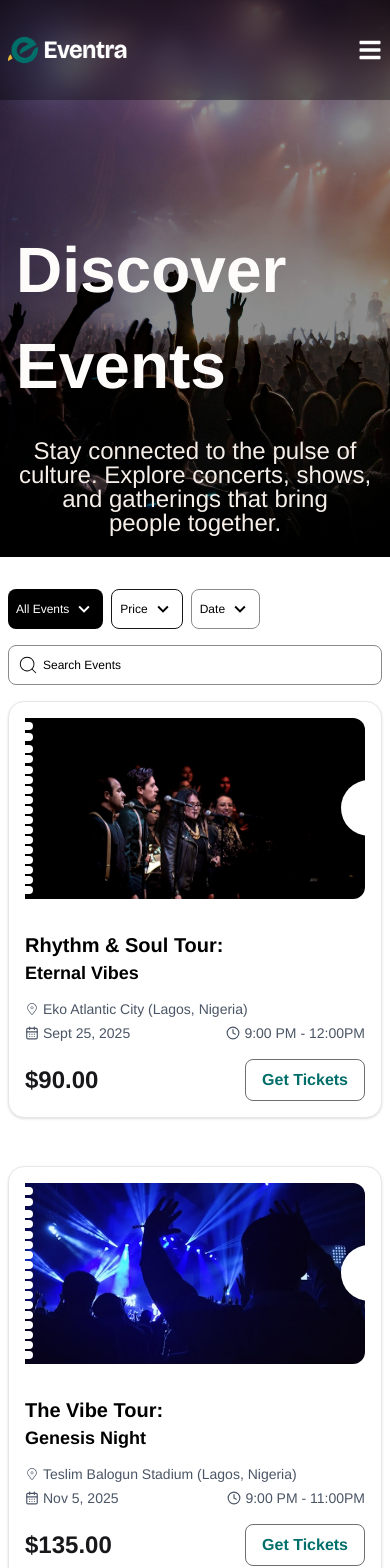
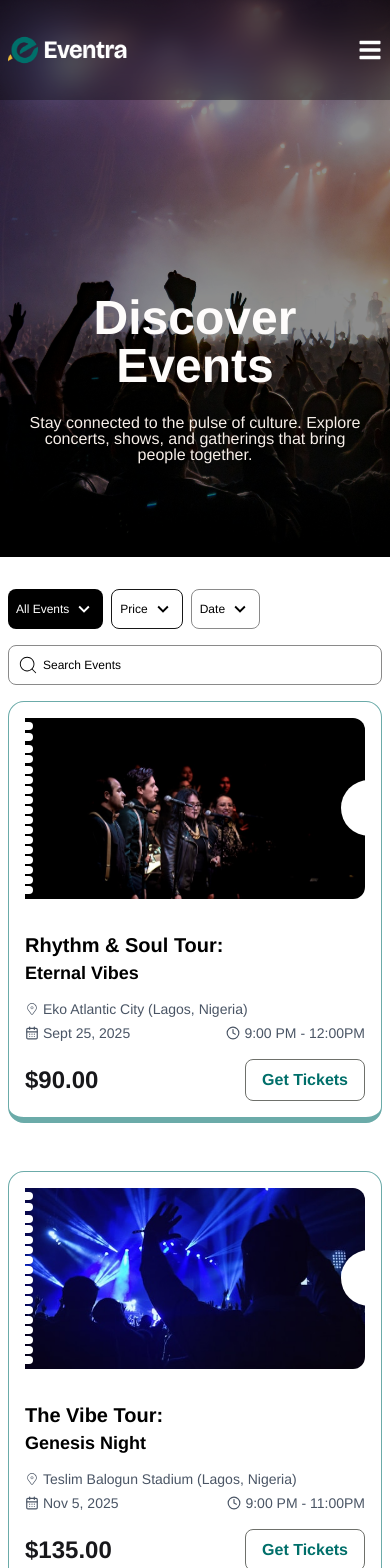
Before and after one commit to Tobak95/Event-Frontend, a React (Vite) app: page /discover in a window 390 px wide. Shown: the top 1568 px of the page. Built offline with nearby package versions, Linux system fonts and the light colour scheme.

Commit message:
ref:Added border cause it was removed and added responsive text to the herosectionCard

```diff
--- a/src/Pages/Discover.jsx
+++ b/src/Pages/Discover.jsx
@@ -39,7 +39,7 @@ const Card = ({ h2, pTag1, location, time, date, price, img }) => {
   ];
   return (
     <div className="">
-      <div className="flex flex-col-reverse lg:flex-row rounded-2xl overflow-hidden bg-white  shadow border border-gray-200">
+      <div className="flex flex-col-reverse lg:flex-row rounded-2xl overflow-hidden bg-white  border border-[#6BABA9] border-b-[6.27px]">
         <div className="flex flex-col justify-between p-4 flex-1 w-full lg:w-[50%]">
           <div>
             <h2 className="text-xl font-bold text-[#000000]">{h2}</h2>
--- a/src/component/HeroSectionCard.jsx
+++ b/src/component/HeroSectionCard.jsx
@@ -1,6 +1,5 @@
 import NavBar from "../component/layout/NavBar";
-import Nav from "../component/layout/NavBar"
-
+import Nav from "../component/layout/NavBar";
 
 function HeroSectionCard({ backgroundImage, h2, p }) {
   return (
@@ -14,15 +13,17 @@ function HeroSectionCard({ backgroundImage, h2, p }) {
       }}
       className="relative"
     >
-      <Nav/>
+      <Nav />
       <div className="absolute inset-0 bg-[#00000073]" />
       <div
         className={`flex flex-col items-center justify-center
           h-[557px]
          px-4 relative z-10 max-w-[1440px] mx-auto gap-[25px]`}
       >
-        <h2 className="text-[64px] font-bold text-[#FEFCFB]">{h2}</h2>
-        <p className="text-[#F6EEE8] text-[24px] text-center lg:w-[50%] leading-[100%]">
+        <h2 className="text-5xl lg:text-[64px] font-bold text-[#FEFCFB] text-center">
+          {h2}
+        </h2>
+        <p className="text-[#F6EEE8] text-base lg:text-[24px] text-center lg:w-[50%] leading-[100%]">
           {p}
         </p>
       </div>
```
